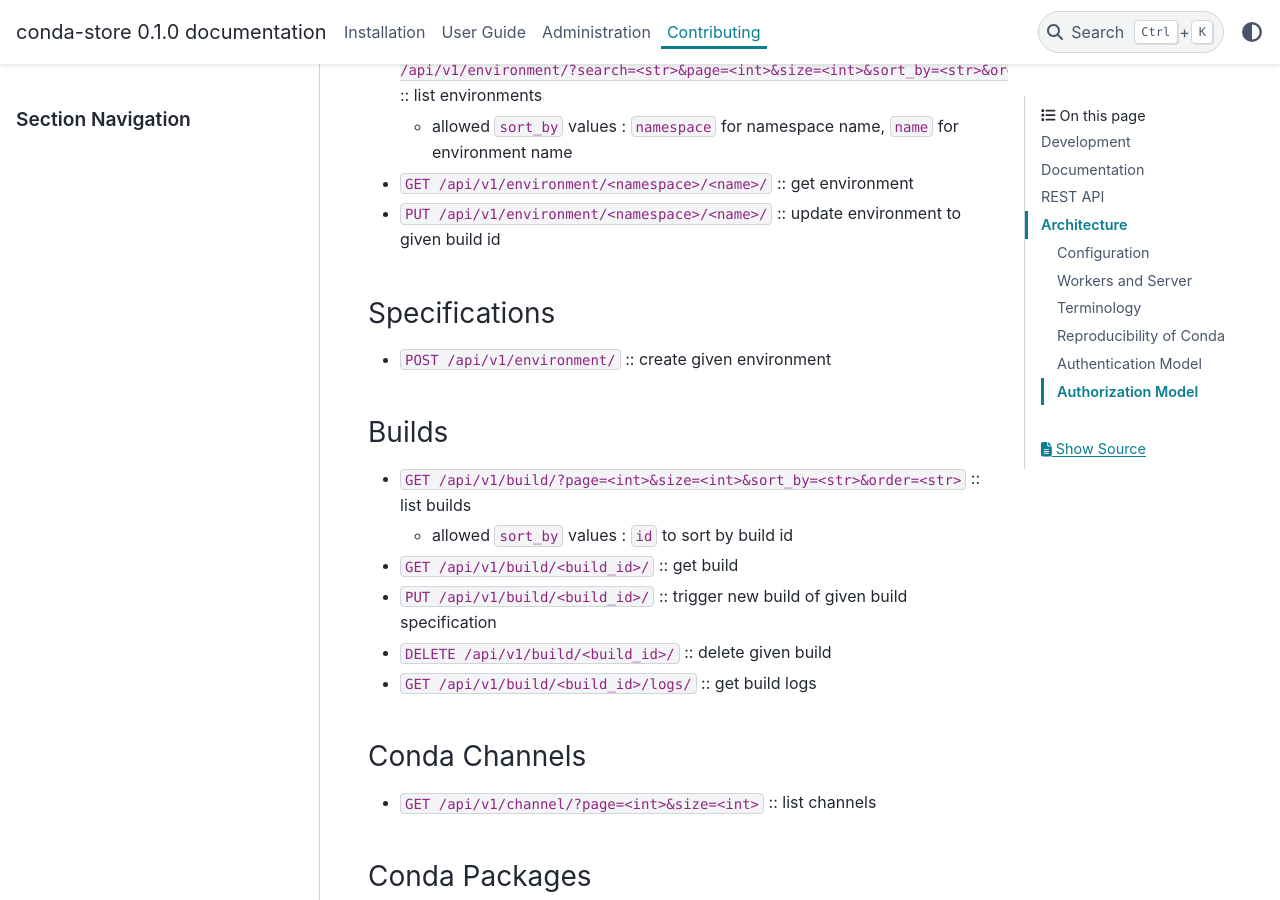
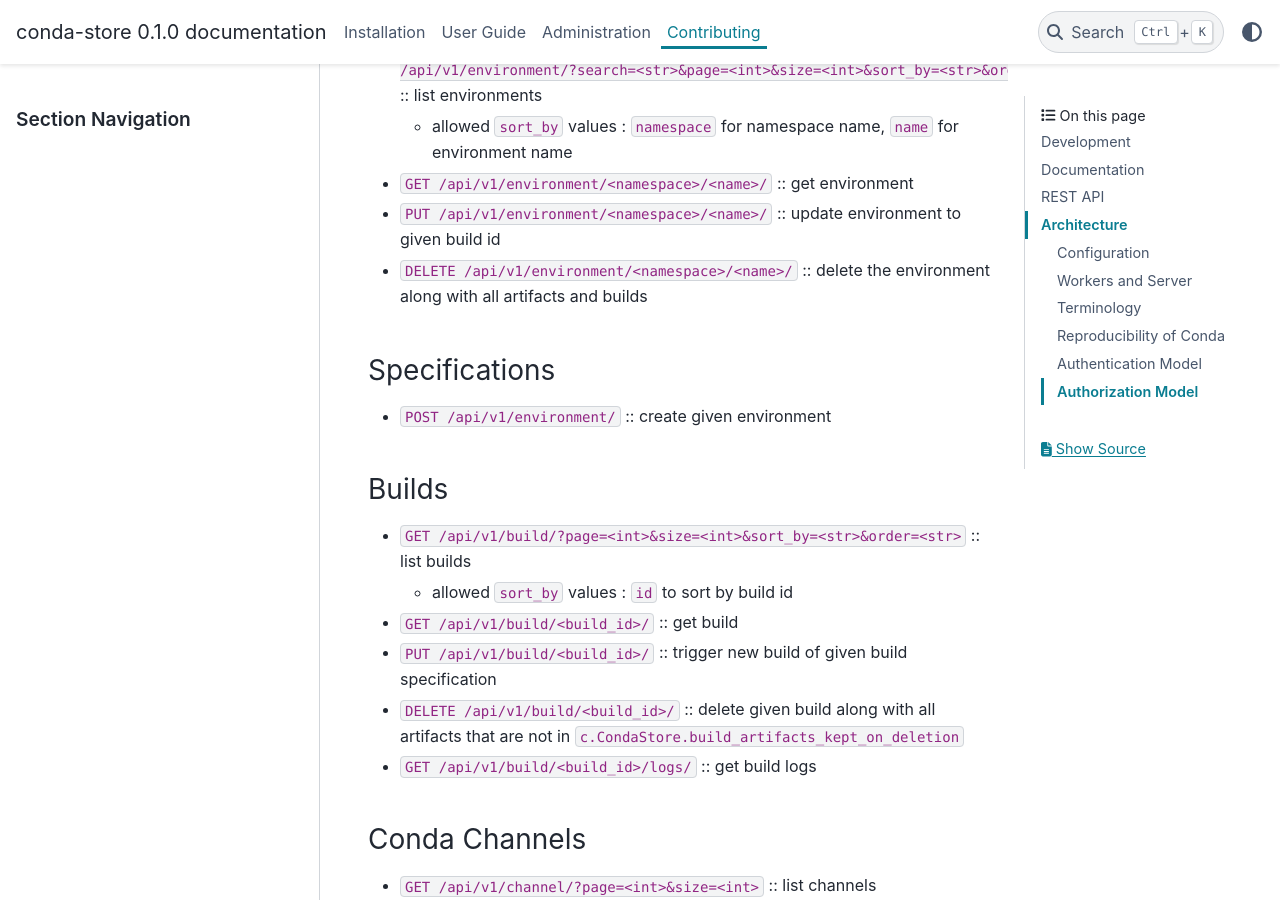
Before and after one commit to conda-incubator/conda-store, a Sphinx documentation site: the page built from docs/contributing.md, in a window 1280 px wide and 900 px high, scrolled down 2046 px. Built offline with Sphinx 7.4.7 and the PyData theme 0.15.4, drawn with Linux system fonts in a browser that asks for light colours.

Commit message:
Adding to docs the new delete methods

```diff
--- a/docs/contributing.md
+++ b/docs/contributing.md
@@ -80,6 +80,8 @@
 
  - `PUT /api/v1/environment/<namespace>/<name>/` :: update environment to given build id
 
+ - `DELETE /api/v1/environment/<namespace>/<name>/` :: delete the environment along with all artifacts and builds
+
 ### Specifications
 
  - `POST /api/v1/environment/` :: create given environment
@@ -93,7 +95,7 @@
 
  - `PUT /api/v1/build/<build_id>/` :: trigger new build of given build specification
 
- - `DELETE /api/v1/build/<build_id>/` :: delete given build
+ - `DELETE /api/v1/build/<build_id>/` :: delete given build along with all artifacts that are not in `c.CondaStore.build_artifacts_kept_on_deletion`
 
  - `GET /api/v1/build/<build_id>/logs/` :: get build logs
 
```
Also changed, not shown: docs/user_guide.md (+2 -1 lines), docs/_static/images/conda-store-environment.png.
